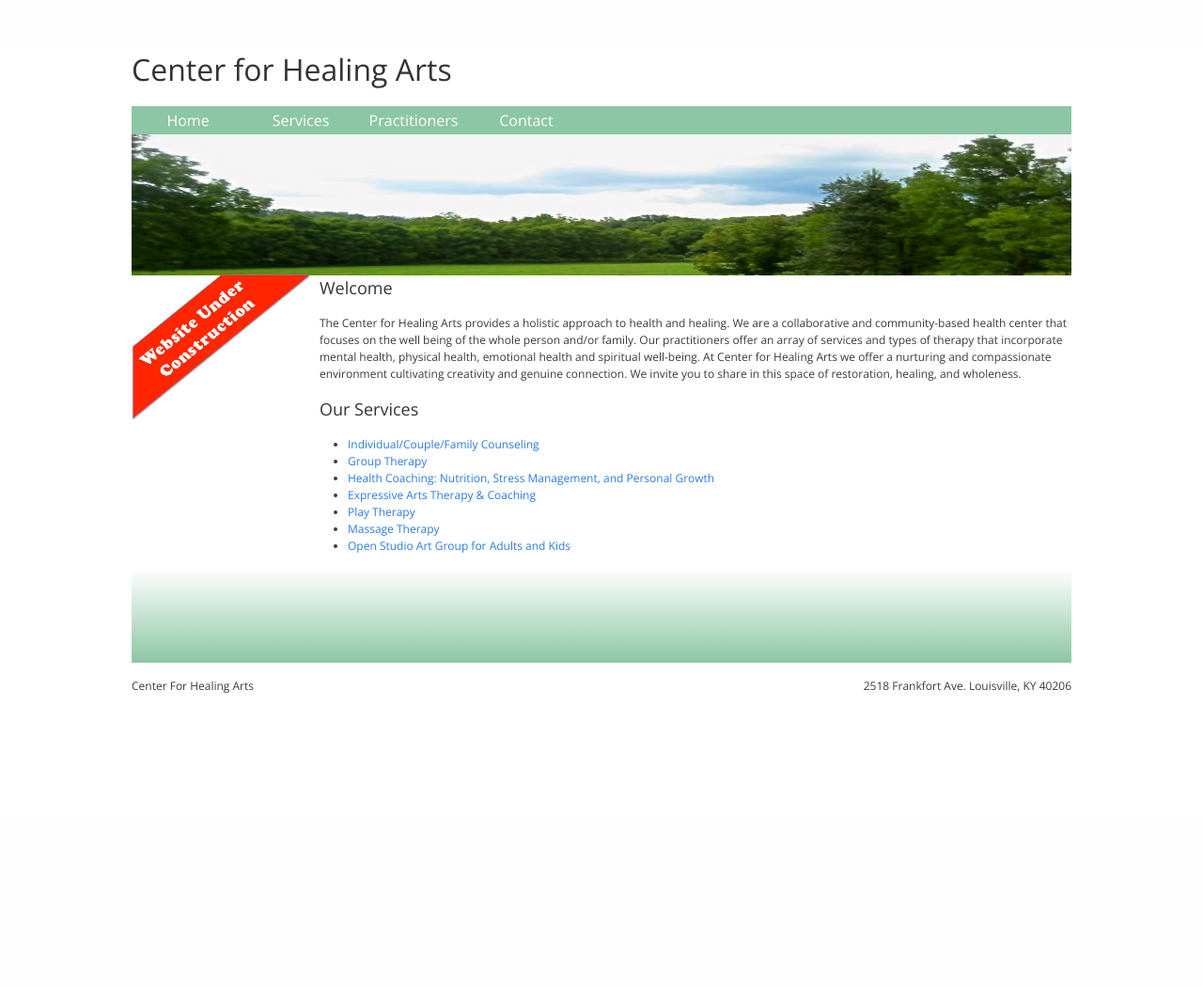
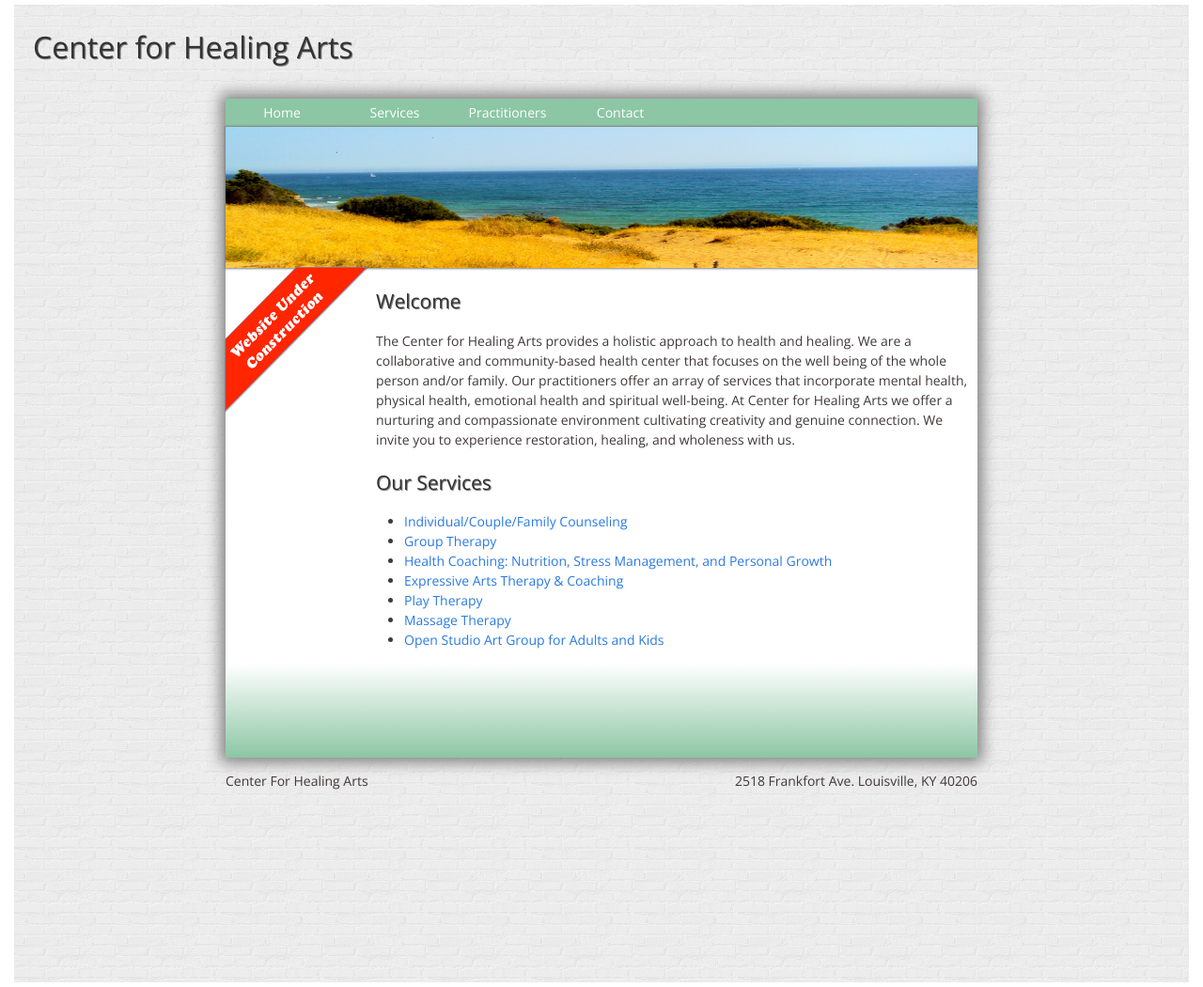
Before and after one commit to aegiven84/aegiven84.github.io, a Jekyll site: the page built from index.html, in a window 1280 px wide. Shown: the whole page at 94% size. Built offline with Jekyll 4.4.1, drawn with Linux system fonts in a browser that asks for light colours; before the commit the page ends 900 px from its top, so only the background shows below that.

Commit message:
finishing touches _custom.css

```diff
--- a/_sass/_custom.scss
+++ b/_sass/_custom.scss
@@ -50,6 +50,15 @@ Purple: Plum: #540A97
   background-color: #FFF;
   color: #413839;
   font-family: 'Open Sans', sans-serif;
+  padding: 5px;
+}
+
+#page {
+  height: 1000px;
+  width: 100%;
+  background-image: url('/images/brickwall.png');
+  padding: 20px;
+  margin-left: -20px;
 }
 
 input {
@@ -79,6 +88,8 @@ h1, h2, h3, h4, h5, h6{
   font-family: 'Open Sans', sans-serif;
   display: block;
   text-align: left;
+  text-shadow: 1px 1px grey;
+  margin-top: 20px;
 }
 
 
@@ -122,6 +133,7 @@ td {
   margin-top: -120px;
   height: 150px;
   width: 100%;
+  box-shadow: 0px 0px 2px 1px grey;
 }
 
 .postcard {
@@ -138,20 +150,19 @@ td {
 
 #container {
   width: 100%;
-  max-width: 1000px;
+  max-width: 800px;
   margin: 0 auto;
-  background-color: #FFF;
   margin-top: 50px;
   margin-bottom: 50px;
+  background-color: #FFF;
+  box-shadow: 0px 0px 15px 5px grey;
 }
 
-#title {
+#mainTitle {
   font-family: 'Open Sans', sans-serif;
-  font-size: 24px;
-  font-weight: bolder;
-  float: left;
-  display: block;
-  margin-bottom: 10px;
+  line-height: 10px;
+  text-shadow: 1px 1px grey;
+  position: relative;
 }
 
 #banner {
@@ -206,6 +217,7 @@ margin: 10px;
 	height: 30px;
   line-height: 30px;
 	text-align: center;
+  font-size: 14px;
 }
 #nav li a {
 	color: white;
@@ -213,7 +225,7 @@ margin: 10px;
 	display: block;
 }
 #nav li a:hover {
-	background-color: #066;
+	background-color: #8CC6A4;
 }
 #home .home a, #home .home a:hover,
 #tutorials .tutorials a, #tutorials .tutorials a:hover,
@@ -236,23 +248,24 @@ margin: 10px;
 	display: inline;
 }
 #nav li ul li a {
-	width: 218px;
+	width: auto;
+  min-width: 150px;
 	position: relative;
-	border-left: 1px solid black;
-	border-right: 1px solid black;
-	border-bottom: 1px solid black;
+	border-left: 1px solid #8CC6A4;
+	border-right: 1px solid #8CC6A4;
+	border-bottom: 1px solid #8CC6A4;
 	background: white;
 	color: #8CC6A4;
 }
 #nav li ul li a:hover {
-	background: #066;
-	color: #000;
+	background: #8CC6A4;
+	color: #FFF;
 }
 
 #content {
   display: inline-block;
   width: 80%;
-  font-size: 12px;
+  font-size: 14px;
 }
 
 #leftBar {
@@ -276,9 +289,11 @@ footer {
 #footP1 {
   display: inline;
   float: left;
+  font-size: 14px;
 }
 
 #footP2 {
   display: inline;
   float: right;
+  font-size: 14px;
 }
--- a/index.html
+++ b/index.html
@@ -8,9 +8,10 @@ permalink:
 <link href='http://fonts.googleapis.com/css?family=Indie+Flower' rel='stylesheet' type='text/css'>
 <link href='http://fonts.googleapis.com/css?family=Open+Sans' rel='stylesheet' type='text/css'>
 </head>
+<div id="page">
+  <h1 id="mainTitle">Center for Healing Arts</h1>
   <div id="container">
   <body>
-  <h1>Center for Healing Arts</h1>
     <div id="header">
       <ul id="nav">
         <li class="home"><a href="#">Home</a></li>
@@ -41,13 +42,13 @@ permalink:
         <li class="contact"><a href="/contactUs/index.md">Contact</a></li>
       </ul><!-- nav -->
     </div><!-- header -->
-  <img id="slides" src="images/19636_528607833948_1249284_n.jpg">
+    <img id="slides" src="images/DSC03683 - Version 2.jpg">
     <div id="leftBar">
       <img id="banner" src="images/banner.png">
     </div>
     <div id="content">
       <h2>Welcome</h2>
-    <p>The Center for Healing Arts provides a holistic approach to health and healing. We are a collaborative and community-based health center that focuses on the well being of the whole person and/or family. Our practitioners offer an array of services and types of therapy that incorporate mental health, physical health, emotional health and spiritual well-being. At Center for Healing Arts we offer a nurturing and compassionate environment cultivating creativity and genuine connection. We invite you to share in this space of restoration, healing, and wholeness.</p>
+      <p>The Center for Healing Arts provides a holistic approach to health and healing. We are a collaborative and community-based health center that focuses on the well being of the whole person and/or family. Our practitioners offer an array of services that incorporate mental health, physical health, emotional health and spiritual well-being. At Center for Healing Arts we offer a nurturing and compassionate environment cultivating creativity and genuine connection. We invite you to experience restoration, healing, and wholeness with us.</p>
       <h2>Our Services</h2>
       <ul>
         <li><a href="#">Individual/Couple/Family Counseling</a></li>
@@ -63,7 +64,7 @@ permalink:
     <p id="footP1">Center For Healing Arts</p>
     <p id="footP2">2518 Frankfort Ave. Louisville, KY 40206</p>
   </footer>
-  <script type="text/javascript" src="main.js"></script>
 </body>
 </div>
+</div>
 </html>
```
Also changed, not shown: images/brickwall.png (added), images/congruent_pentagon.png (added). Lines whose indentation alone changed are shown as unchanged.
